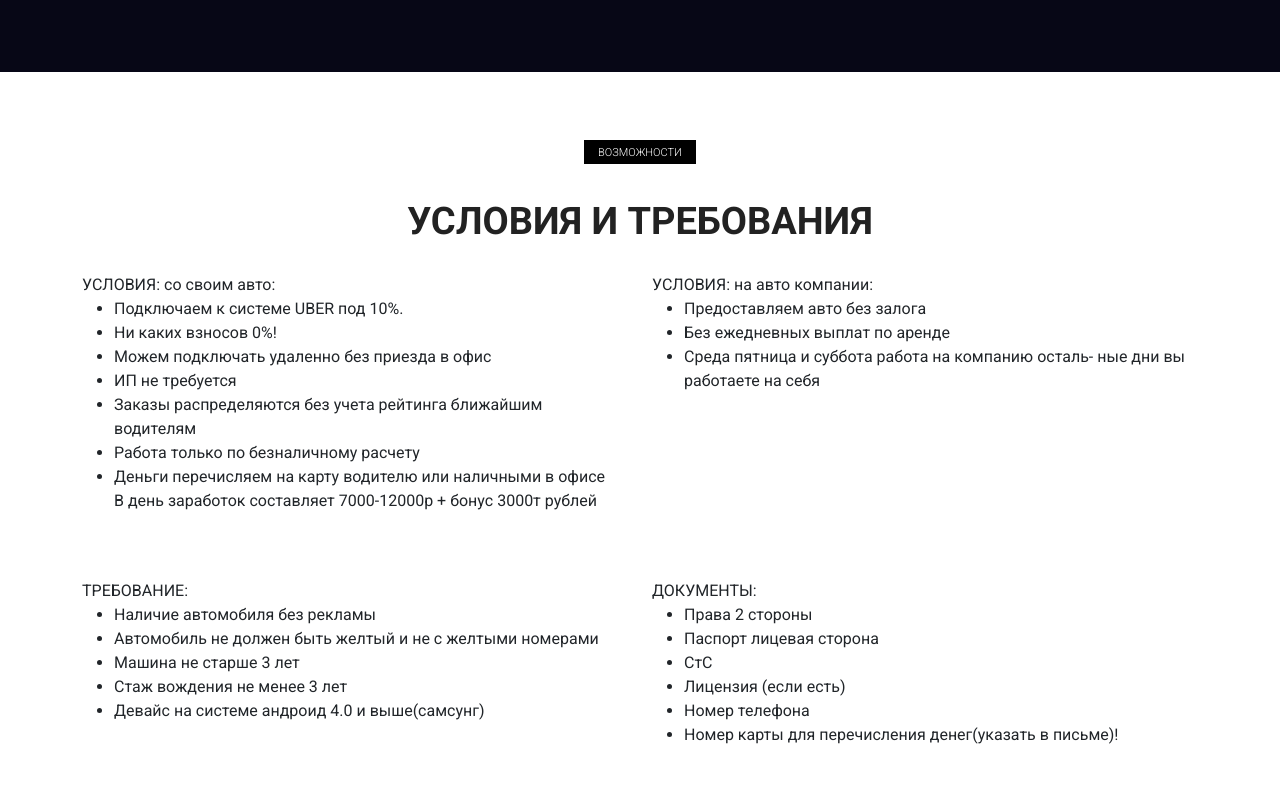
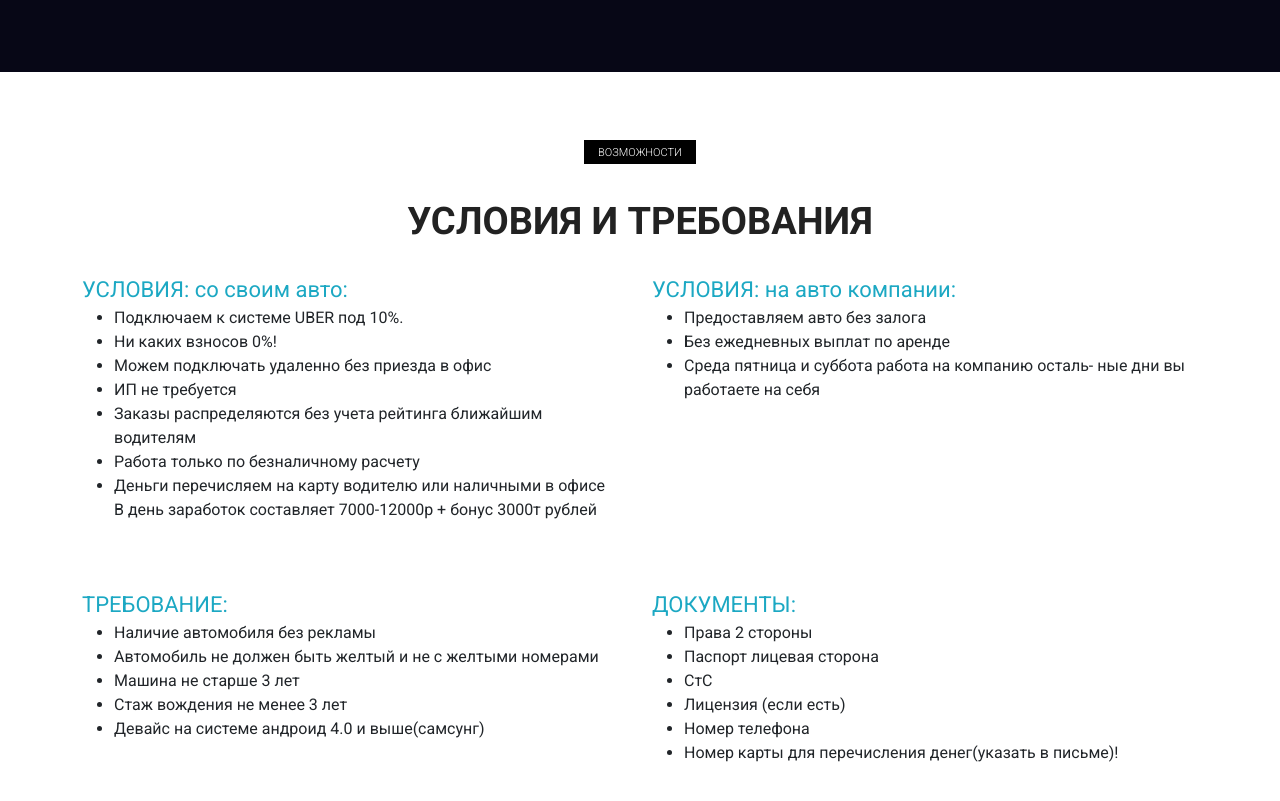
Before and after one commit to kasalava/3.project---uber, a plain HTML site: page index.html in a window 1280 px wide. Shown: the part 3554-4355 px from the top of the page. Drawn offline with nearby package versions, Linux system fonts and the light colour scheme.

Commit message:
section rule

```diff
--- a/sass/style.sass
+++ b/sass/style.sass
@@ -299,4 +299,8 @@ nav
 	&_block
 		margin: 33px 0
 		&nmb
-			margin-buttom: 0px
+			margin-bottom: 0px
+	&_title
+		font-size: 22px
+		font-weight: 400
+		color: #1ca8c3
```
Also changed, not shown: sass/style.css, 1 other file.
